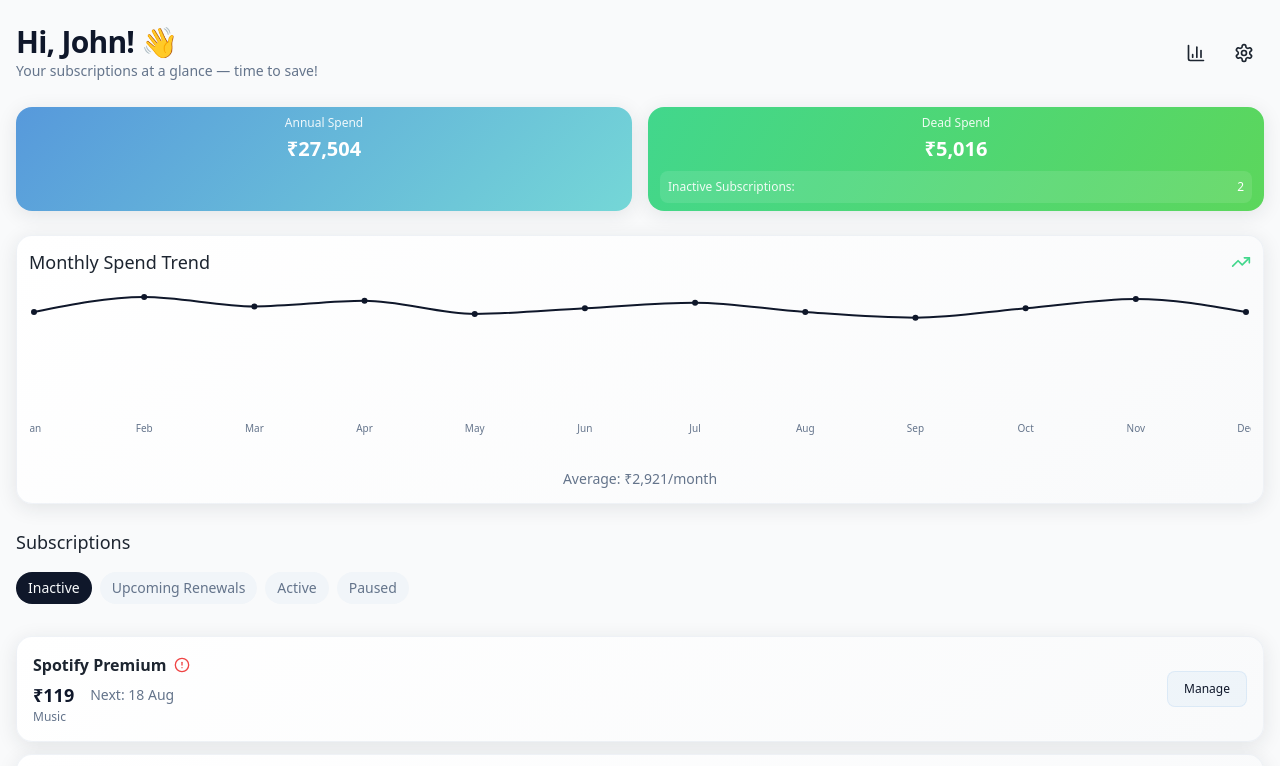
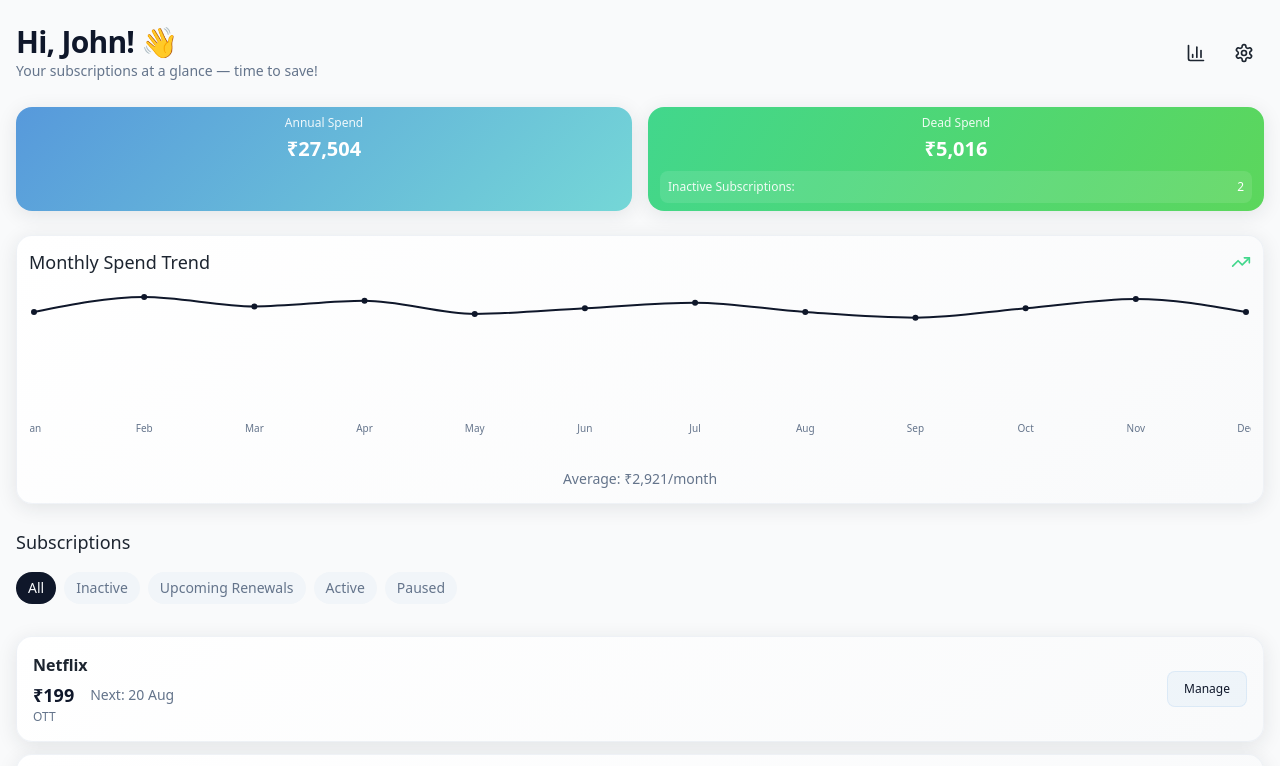
Before and after one commit to thenoseysmurf/sub-swachh-spark, a React (Vite) app: page /dashboard in a window 1280 px wide. Shown: the top 766 px of the page. Built offline with nearby package versions, Linux system fonts and the light colour scheme.

Commit message:
Add filters to dashboard
Added filters to the dashboard page to allow users to refine their view of the data.

```diff
--- a/src/pages/Dashboard.tsx
+++ b/src/pages/Dashboard.tsx
@@ -75,15 +75,17 @@ const monthlySpendData = [{
   month: "Dec",
   amount: 2800
 }];
-const filters = ["Inactive", "Upcoming Renewals", "Active", "Paused"];
+const filters = ["All", "Inactive", "Upcoming Renewals", "Active", "Paused"];
 export default function Dashboard() {
   const router = useRouter();
-  const [activeFilter, setActiveFilter] = useState("Inactive");
+  const [activeFilter, setActiveFilter] = useState("All");
   const totalSpend = mockSubscriptions.reduce((sum, sub) => sum + sub.amount * 12, 0);
   const deadSpend = mockSubscriptions.filter(sub => sub.isDead).reduce((sum, sub) => sum + sub.amount * 12, 0);
   const inactiveCount = mockSubscriptions.filter(sub => sub.isDead || sub.status === "paused").length;
   const filteredSubscriptions = mockSubscriptions.filter(sub => {
     switch (activeFilter) {
+      case "All":
+        return true;
       case "Inactive":
         return sub.isDead || sub.status === "paused";
       case "Upcoming Renewals":
```
